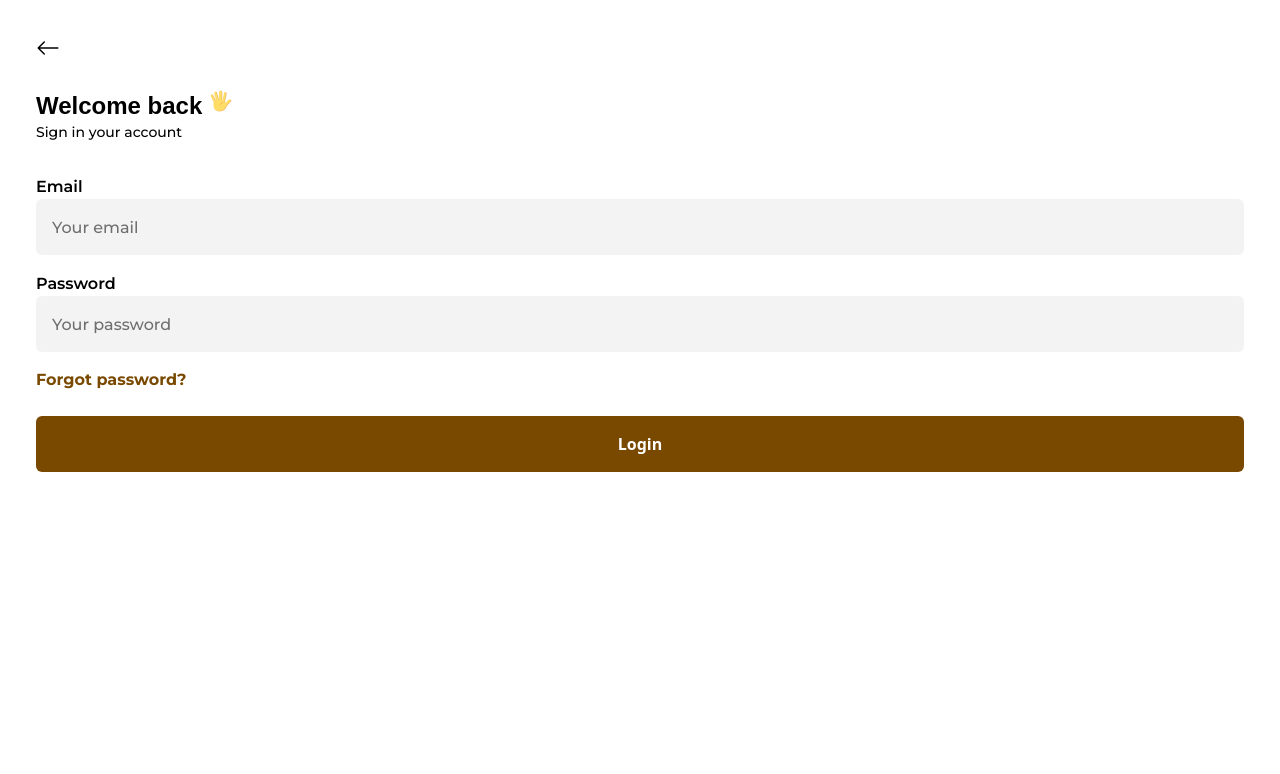
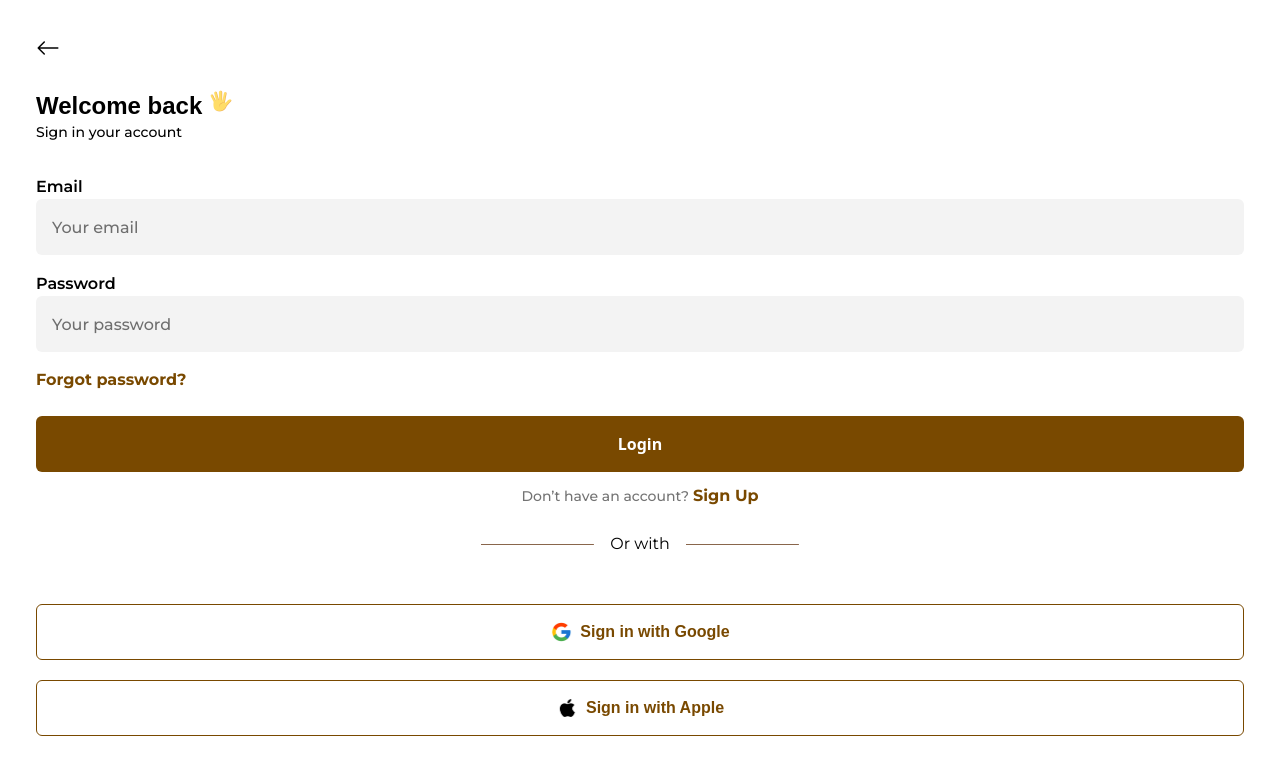
Before and after one commit to Thatgirl9/Foodie-app, a React (Vite) app: page /signin in a window 1280 px wide. Shown: the top 774 px of the page. Built offline with nearby package versions, Linux system fonts and the light colour scheme; a web font is replaced by a local one.

Commit message:
SignIn page completed

```diff
--- a/src/Pages/SignInPage/SignIn.jsx
+++ b/src/Pages/SignInPage/SignIn.jsx
@@ -2,6 +2,10 @@ import "./signin.css";
 
 import ArrowLeft from "../../assets/SignIn/bi_arrow-left.png";
 import Hands from "../../assets/SignIn/emojione_hand-with-fingers-splayed.png";
+import Line from "../../assets/SignIn/Line 2.png";
+import GoogleLogo from "../../assets/SignIn/flat-color-icons_google.png";
+import AppleLogo from "../../assets/SignIn/ant-design_apple-filled.png";
+
 import { Link } from "react-router-dom";
 
 const SignIn = () => {
@@ -68,19 +72,67 @@ const SignIn = () => {
           </div>
         </div>
 
-        <div className="flex justify-center items-center mt-6">
+        <div className="flex justify-center items-center mt-6 mb-3">
           <button className="bg-secondPageBtn text-white w-full h-14 rounded-md font-semibold hover:cursor-pointer hover:transition-all items-center justify-center flex">
             Login
           </button>
         </div>
 
-        <div>
-          <p>
-            <span></span>
-            <span></span>
+        <div className="flex justify-center ">
+          <p className="font-body flex gap-1 items-center">
+            <span className="font-medium text-sm text-placeholder">
+              Don’t have an account?
+            </span>
+            <Link>
+              <span className="font-bold text-secondPageBtn">Sign Up</span>
+            </Link>
           </p>
         </div>
       </form>
+
+      <div className="flex justify-center mt-6 flex-col">
+        <div>
+          <p className="flex items-center w-full gap-4 justify-center font-body">
+            <span>
+              <img src={Line} alt="Line" width="113px" height="1px" />
+            </span>
+            <span>Or with</span>
+            <span>
+              <img src={Line} alt="Line" width="113px" height="1px" />
+            </span>
+          </p>
+        </div>
+
+        <div className="flex justify-center items-center flex-col mt-12 gap-5">
+          <div className="w-full flex justify-center items-center">
+            <button className="flex items-center gap-2 text-secondPageBtn font-bold font-header border border-secondPageBtn h-14 rounded-md  hover:cursor-pointer hover:transition-all w-full justify-center">
+              <span>
+                <img
+                  src={GoogleLogo}
+                  alt="Google Icon"
+                  width="22px"
+                  height="22px"
+                />
+              </span>
+              Sign in with Google
+            </button>
+          </div>
+
+          <div className="w-full flex justify-center items-center">
+            <button className="flex items-center gap-2 text-secondPageBtn font-bold font-header border border-secondPageBtn h-14 rounded-md  hover:cursor-pointer hover:transition-all w-full justify-center">
+              <span>
+                <img
+                  src={AppleLogo}
+                  alt="Apple Icon"
+                  width="22px"
+                  height="22px"
+                />
+              </span>
+              Sign in with Apple
+            </button>
+          </div>
+        </div>
+      </div>
     </div>
   );
 };
--- a/tailwind.config.js
+++ b/tailwind.config.js
@@ -15,6 +15,7 @@ export default {
         inputBtn: "#F3F3F3",
         placeholder: "#0000008C",
 
+
       },
 
       fontFamily: {
```
Also changed, not shown: src/assets/SignIn/Line 2.png (added).
